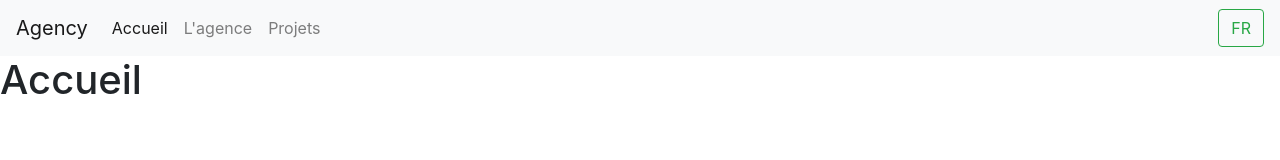
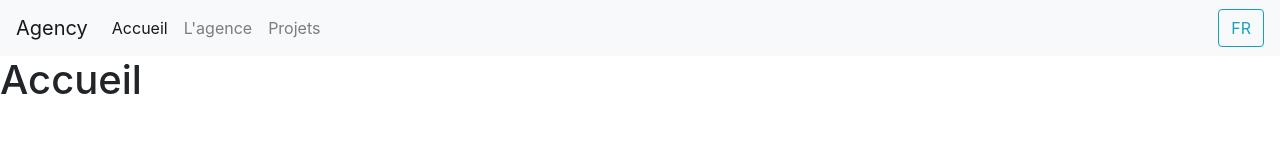
Before and after one commit to mariannehbt/thp_next_agency_website_project, a React (Create React App) app: page / in a window 1280 px wide. Shown: the top 160 px of the page. Built offline with nearby package versions, Linux system fonts and the light colour scheme.

Commit message:
add Language State

```diff
--- a/src/components/Flags.jsx
+++ b/src/components/Flags.jsx
@@ -1,7 +1,12 @@
+import React from 'react';
 import { withLanguage } from 'LanguageContext';
 
 const Flags = ({ lg }) => {
-	return (lg.language);
+	if (lg.currentLanguage === 'FR') {
+		return <button className='btn btn-outline-info my-2 my-sm-0' onClick={lg.toEn}>FR</button>;
+	} else {
+		return <button className='btn btn-outline-info my-2 my-sm-0' onClick={lg.toFr}>EN</button>;
+	}
 };
 
 export default withLanguage(Flags);
--- a/src/components/Navbar.jsx
+++ b/src/components/Navbar.jsx
@@ -21,7 +21,7 @@ const Navbar = () => {
 						<Link className='nav-link' to='/works'>Projets</Link>
 					</li>
 				</ul>
-					<button className='btn btn-outline-success my-2 my-sm-0' type='submit'><Flags /></button>
+					<Flags />
 			</div>
 		</nav>
 	);
--- a/src/index.jsx
+++ b/src/index.jsx
@@ -1,4 +1,4 @@
-import React from 'react';
+import React, {useState} from 'react';
 import ReactDOM from 'react-dom';
 import {
 	BrowserRouter as Router,
@@ -13,8 +13,13 @@ import LanguageContext from 'LanguageContext';
 import 'bootstrap/dist/css/bootstrap.css';
 
 const App = () => {
+	const [currentLanguage, setCurrentLanguage] = useState('FR');
 	return (
-		<LanguageContext.Provider value={{ language: 'FR' }}>
+		<LanguageContext.Provider value={{
+			currentLanguage,
+			toFr: () => setCurrentLanguage('FR'),
+			toEn: () => setCurrentLanguage('EN')
+		}}>
 			<Router>
 				<Navbar />
 				<Switch>
```
